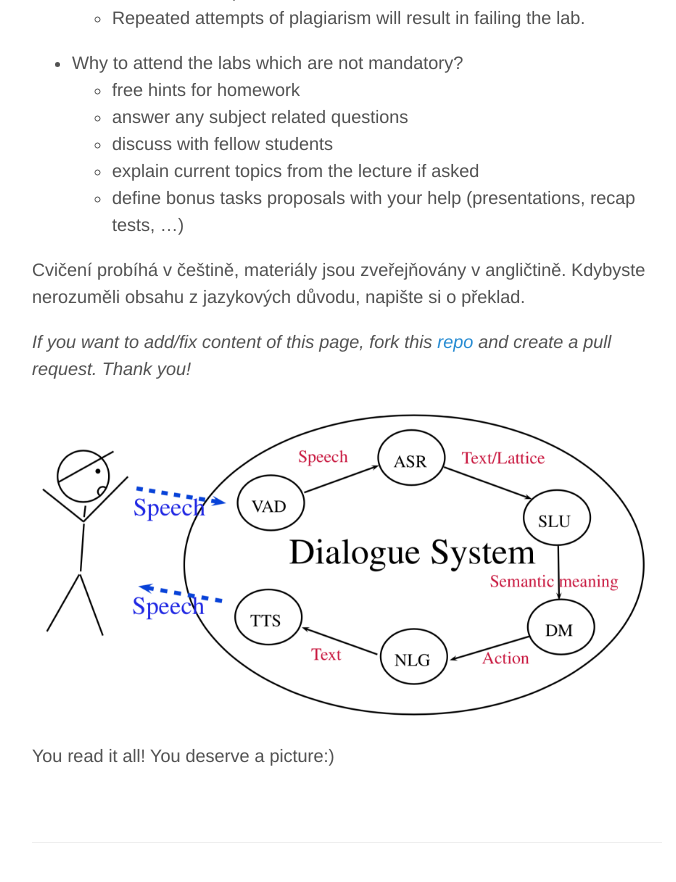
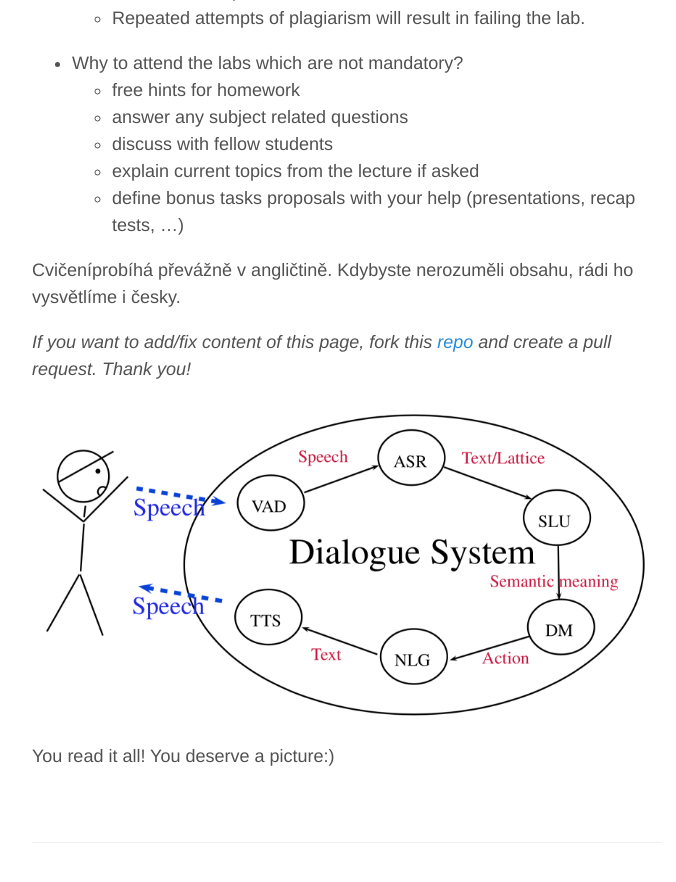
Before and after one commit to oplatek/oplatek.github.io, a Jekyll site: the page built from _posts/2019-02-18-labs-ds.md, in a window 1280 px wide and 900 px high, scrolled down 1296 px. Shown: the top 882 px of the window, without its empty margins (293-969 px from the left). Built offline with Jekyll 4.4.1, drawn with Linux system fonts in a browser that asks for light colours.

Commit message:
Update language

```diff
--- a/_posts/2019-02-18-labs-ds.md
+++ b/_posts/2019-02-18-labs-ds.md
@@ -56,7 +56,7 @@ How to get credit?
     - define bonus tasks proposals with your help (presentations, recap tests, ...)
 
 
-Cvičení probíhá v češtině, materiály jsou zveřejňovány v angličtině. Kdybyste nerozuměli obsahu z jazykových důvodu, napište si o překlad.
+Cvičeníprobíhá převážně v angličtině. Kdybyste nerozuměli obsahu, rádi ho vysvětlíme i česky.
 
 
 *If you want to add/fix content of this page, fork this [repo](https://github.com/oplatek/oplatek.github.io) and create a pull request. Thank you!*
```
